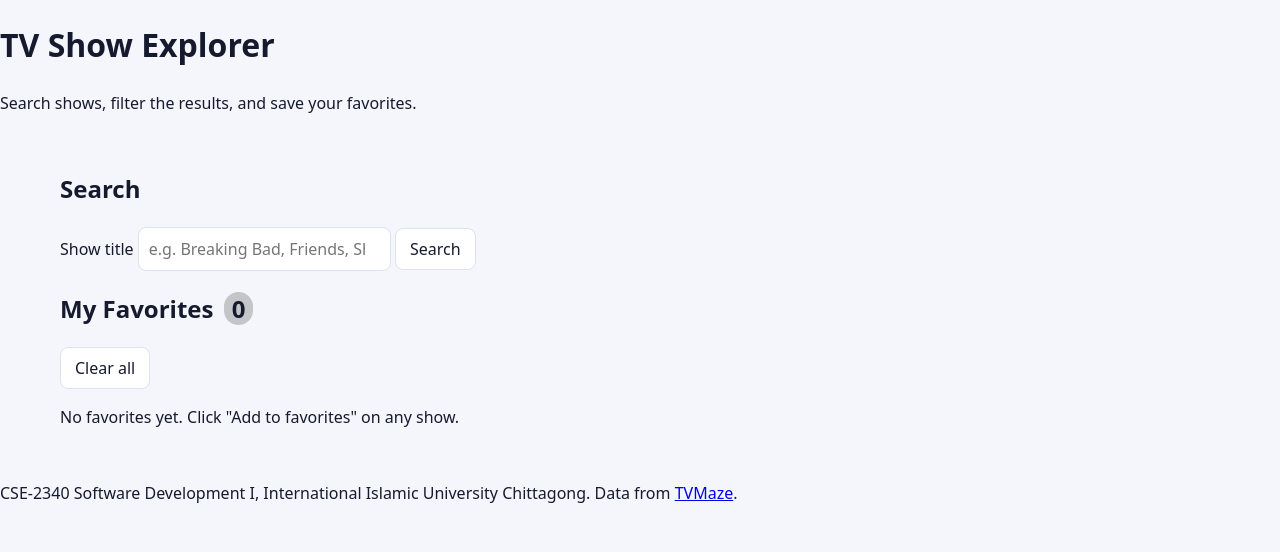
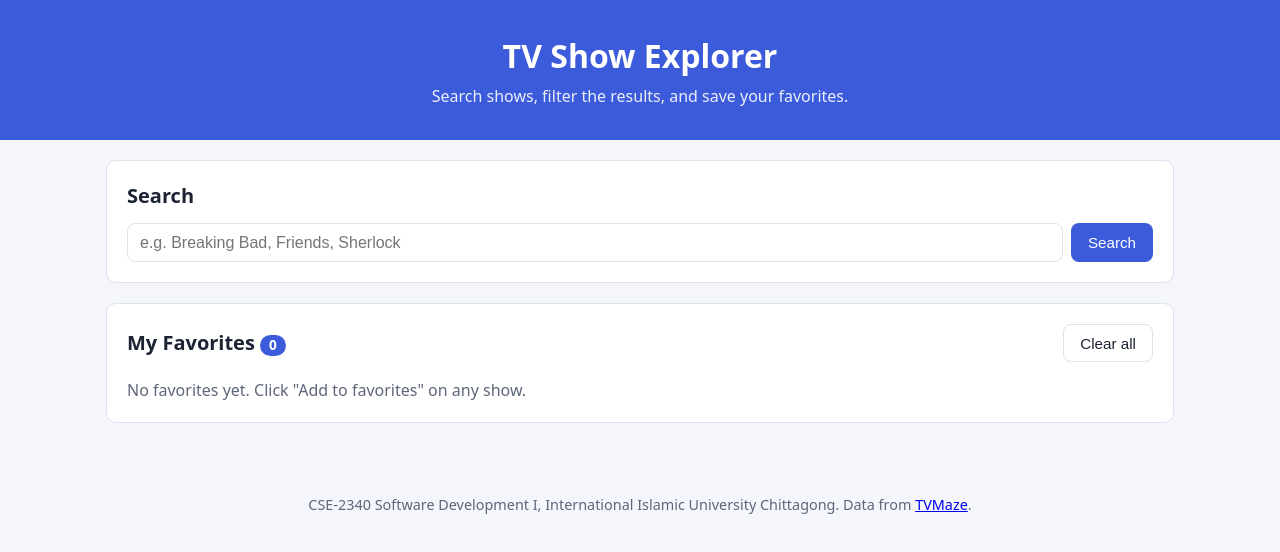
Before and after one commit to Rafsan-letscrack/Mini-project-3-and-4, a plain HTML site: page index.html in a window 1280 px wide. Drawn offline with Linux system fonts and the light colour scheme; files that its build step writes are made by us from their sources; a script that the page names is missing.

Commit message:
Refactor CSS variables and layout styles

```diff
--- a/style.css
+++ b/style.css
@@ -1,48 +1,149 @@
-:root{--bg:#0f1220;--card:#181c30;--line:#2a3050;--text:#eef0fa;--muted:#9aa3c7;--accent:#f5b301;--danger:#e5484d;--ok:#30a46c;--r:12px}
-@media (prefers-color-scheme:light){:root{--bg:#f5f6fb;--card:#fff;--line:#dde1f0;--text:#161a2e;--muted:#5b6385}}
-*{box-sizing:border-box}
-body{margin:0;font-family:system-ui,-apple-system,Segoe UI,Roboto,sans-serif;background:var(--bg);color:var(--text);line-height:1.5}
-.skip{position:absolute;left:-999px}.skip:focus{left:8px;top:8px;background:var(--accent);color:#000;padding:8px;z-index:99}
-.topbar{display:flex;flex-wrap:wrap;gap:12px;align-items:center;justify-content:space-between;padding:12px 20px;border-bottom:1px solid var(--line);position:sticky;top:0;background:var(--bg);z-index:10}
-.brand{margin:0;font-size:1.4rem}.brand span{color:var(--accent)}
-.tabs{display:flex;gap:6px}
-button,input,select{font:inherit;color:inherit}
-button{cursor:pointer;border-radius:8px;border:1px solid var(--line);background:var(--card);padding:8px 14px}
-button:hover{border-color:var(--accent)}
-:focus-visible{outline:3px solid var(--accent);outline-offset:2px}
-.tab.active{background:var(--accent);color:#000;border-color:var(--accent);font-weight:600}
-.badge{background:#0003;border-radius:99px;padding:0 8px;margin-left:4px}
-.primary{background:var(--accent);color:#000;border-color:var(--accent);font-weight:600}
-.danger{color:var(--danger);border-color:var(--danger)}.ghost{background:transparent}
-main{max-width:1200px;margin:0 auto;padding:20px}
-.controls{display:flex;flex-wrap:wrap;gap:12px;align-items:end;margin-bottom:16px}
-.controls label{display:flex;flex-direction:column;font-size:.8rem;color:var(--muted);gap:4px}
-.controls .grow{flex:1 1 220px}
-input,select{background:var(--card);border:1px solid var(--line);border-radius:8px;padding:9px 10px;color:var(--text)}
-.grid{display:grid;grid-template-columns:repeat(auto-fill,minmax(170px,1fr));gap:18px}
-.card{background:var(--card);border:1px solid var(--line);border-radius:var(--r);overflow:hidden;display:flex;flex-direction:column}
-.card img,.noposter{width:100%;aspect-ratio:2/3;object-fit:cover;background:var(--line);display:flex;align-items:center;justify-content:center;color:var(--muted);cursor:pointer}
-.info{padding:10px;display:flex;flex-direction:column;gap:6px;flex:1}
-.info h3{margin:0;font-size:.95rem}.meta{color:var(--muted);font-size:.8rem;display:flex;justify-content:space-between}
-.tag{text-transform:capitalize;background:var(--line);border-radius:6px;padding:0 6px}
-.actions{display:flex;gap:6px;margin-top:auto}.actions button{flex:1;padding:6px;font-size:.8rem}
-.saved{background:var(--ok);border-color:var(--ok);color:#fff}
-.watched-flag{color:var(--ok);font-size:.75rem}
-.skeleton{height:320px;border-radius:var(--r);background:linear-gradient(90deg,var(--card),var(--line),var(--card));background-size:200% 100%;animation:sh 1.2s infinite}
-@keyframes sh{to{background-position:-200% 0}}
-.state{grid-column:1/-1;text-align:center;padding:48px 16px;color:var(--muted)}
-.state.error{color:var(--danger)}.state .big{font-size:2.5rem}
-.spinner{width:28px;height:28px;border:4px solid var(--line);border-top-color:var(--accent);border-radius:50%;animation:sp .8s linear infinite;margin:0 auto 8px}
-@keyframes sp{to{transform:rotate(360deg)}}
-.center{text-align:center;margin:24px}
-dialog{max-width:760px;width:92%;background:var(--card);color:var(--text);border:1px solid var(--line);border-radius:var(--r);padding:20px}
-dialog::backdrop{background:#000a}
-.close{position:absolute;right:10px;top:10px}
-.detail{display:grid;grid-template-columns:200px 1fr;gap:20px}
-.detail img{width:100%;border-radius:8px}
-.detail dt{color:var(--muted);font-size:.8rem}.detail dd{margin:0 0 8px}
-.stack{display:flex;flex-direction:column;gap:12px}.row{display:flex;gap:8px;justify-content:flex-end}
-#toast{position:fixed;bottom:20px;left:50%;transform:translateX(-50%);background:var(--accent);color:#000;padding:10px 16px;border-radius:8px;opacity:0;pointer-events:none;transition:.2s}
-#toast.show{opacity:1}
-@media(max-width:600px){.detail{grid-template-columns:1fr}.detail img{max-width:200px}.grid{grid-template-columns:repeat(2,1fr);gap:12px}}
-@media(prefers-reduced-motion:reduce){*{animation:none!important;transition:none!important}}
+/* ---------- Design tokens ---------- */
+:root {
+  --bg: #f4f6fb;
+  --surface: #ffffff;
+  --text: #1c2333;
+  --muted: #5d667a;
+  --primary: #3b5bdb;
+  --primary-dark: #2f49b3;
+  --border: #dde2ee;
+  --error-bg: #fdecea;
+  --error-text: #a12622;
+  --empty-bg: #fff6e0;
+  --empty-text: #7a5600;
+  --info-bg: #e8f0ff;
+  --info-text: #234099;
+  --danger: #c92a2a;
+  --radius: 10px;
+}
+
+* { box-sizing: border-box; }
+
+body {
+  margin: 0;
+  font-family: system-ui, -apple-system, "Segoe UI", Roboto, sans-serif;
+  background: var(--bg);
+  color: var(--text);
+  line-height: 1.5;
+}
+
+.visually-hidden {
+  position: absolute; width: 1px; height: 1px; overflow: hidden;
+  clip: rect(0 0 0 0); white-space: nowrap;
+}
+
+/* ---------- Layout ---------- */
+.site-header {
+  background: var(--primary);
+  color: #fff;
+  text-align: center;
+  padding: 2rem 1rem;
+}
+.site-header h1 { margin: 0 0 0.25rem; }
+.site-header p { margin: 0; opacity: 0.9; }
+
+.layout {
+  max-width: 1100px;
+  margin: 0 auto;
+  padding: 1.25rem 1rem 2rem;
+  display: grid;
+  gap: 1.25rem;
+}
+
+.panel {
+  background: var(--surface);
+  border: 1px solid var(--border);
+  border-radius: var(--radius);
+  padding: 1.25rem;
+}
+.panel h2 { margin: 0 0 0.75rem; font-size: 1.25rem; }
+
+.section-header {
+  display: flex; flex-wrap: wrap; align-items: center;
+  justify-content: space-between; gap: 0.75rem; margin-bottom: 1rem;
+}
+.section-header h2 { margin: 0; }
+
+.badge {
+  display: inline-block; min-width: 1.6rem; padding: 0 0.5rem;
+  background: var(--primary); color: #fff; border-radius: 999px;
+  font-size: 0.85rem; text-align: center;
+}
+
+/* ---------- Form controls ---------- */
+#search-form { display: flex; gap: 0.5rem; }
+input[type="search"], select {
+  padding: 0.6rem 0.75rem; font-size: 1rem;
+  border: 1px solid var(--border); border-radius: 8px; background: #fff;
+}
+#search-input { flex: 1; min-width: 0; }
+
+.controls { display: flex; flex-wrap: wrap; align-items: center; gap: 0.5rem; }
+.controls label { font-size: 0.9rem; color: var(--muted); }
+
+.btn {
+  cursor: pointer; padding: 0.6rem 1rem; font-size: 0.95rem;
+  border-radius: 8px; border: 1px solid transparent; transition: background 0.15s;
+}
+.btn-primary { background: var(--primary); color: #fff; }
+.btn-primary:hover { background: var(--primary-dark); }
+.btn-outline { background: transparent; border-color: var(--border); color: var(--text); }
+.btn-outline:hover { background: var(--bg); }
+.btn-danger { background: transparent; border-color: var(--danger); color: var(--danger); }
+.btn-danger:hover { background: var(--danger); color: #fff; }
+
+:focus-visible { outline: 3px solid #ffb703; outline-offset: 2px; }
+
+/* ---------- Status states ---------- */
+.status-area:empty { display: none; }
+.status {
+  display: flex; align-items: center; justify-content: center; flex-wrap: wrap;
+  gap: 0.75rem; padding: 1.25rem; border-radius: var(--radius);
+  text-align: center; font-weight: 500;
+}
+.status-loading { background: var(--info-bg); color: var(--info-text); }
+.status-error   { background: var(--error-bg); color: var(--error-text); border: 1px solid #f3b9b5; }
+.status-empty   { background: var(--empty-bg); color: var(--empty-text); border: 1px solid #f0d58a; }
+.status-idle    { background: var(--info-bg); color: var(--info-text); }
+
+.spinner {
+  width: 22px; height: 22px; border: 3px solid #b6c6f5;
+  border-top-color: var(--primary); border-radius: 50%;
+  animation: spin 0.8s linear infinite;
+}
+@keyframes spin { to { transform: rotate(360deg); } }
+
+.empty-note { color: var(--muted); margin: 0; }
+
+/* ---------- Cards ---------- */
+.card-grid {
+  list-style: none; margin: 0; padding: 0;
+  display: grid; gap: 1rem;
+  grid-template-columns: repeat(auto-fill, minmax(200px, 1fr));
+}
+.card {
+  display: flex; flex-direction: column; overflow: hidden;
+  background: var(--surface); border: 1px solid var(--border);
+  border-radius: var(--radius); transition: transform 0.15s, box-shadow 0.15s;
+}
+.card:hover { transform: translateY(-3px); box-shadow: 0 6px 16px rgba(20, 30, 70, 0.12); }
+.card-poster, .card-poster-placeholder {
+  width: 100%; aspect-ratio: 2 / 3; object-fit: cover; background: #e7eaf3;
+}
+.card-poster-placeholder {
+  display: flex; align-items: center; justify-content: center;
+  color: var(--muted); font-size: 0.9rem;
+}
+.card-body { display: flex; flex-direction: column; gap: 0.4rem; padding: 0.75rem; flex: 1; }
+.card-title { margin: 0; font-size: 1.05rem; }
+.card-meta { margin: 0; font-size: 0.85rem; color: var(--muted); }
+.card-summary { margin: 0; font-size: 0.85rem; flex: 1; }
+.card-body .btn { width: 100%; margin-top: 0.25rem; }
+
+.site-footer { text-align: center; padding: 1.5rem 1rem; color: var(--muted); font-size: 0.9rem; }
+
+/* ---------- Responsive ---------- */
+@media (max-width: 600px) {
+  #search-form { flex-direction: column; }
+  .card-grid { grid-template-columns: repeat(auto-fill, minmax(150px, 1fr)); }
+}
```
